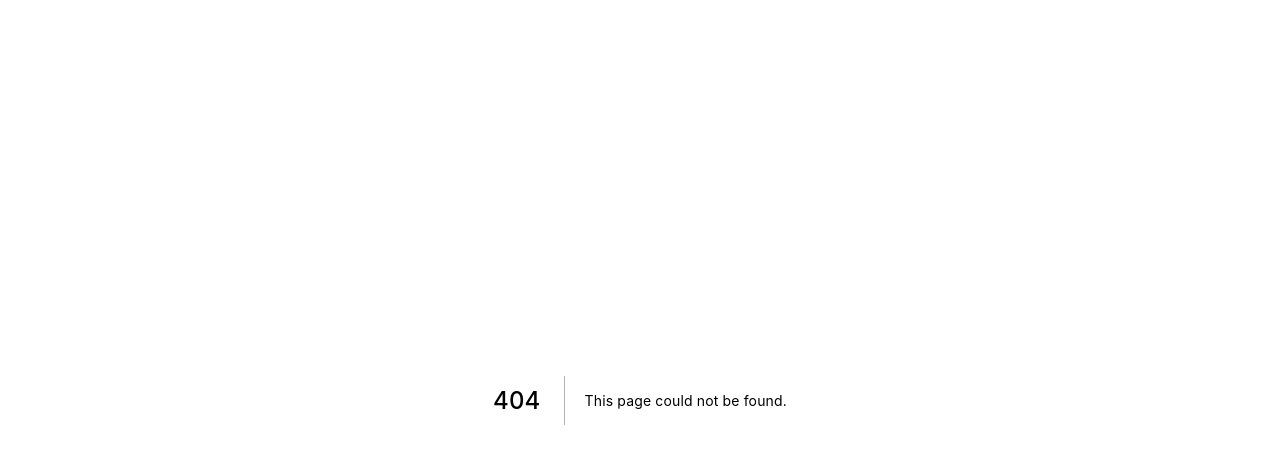
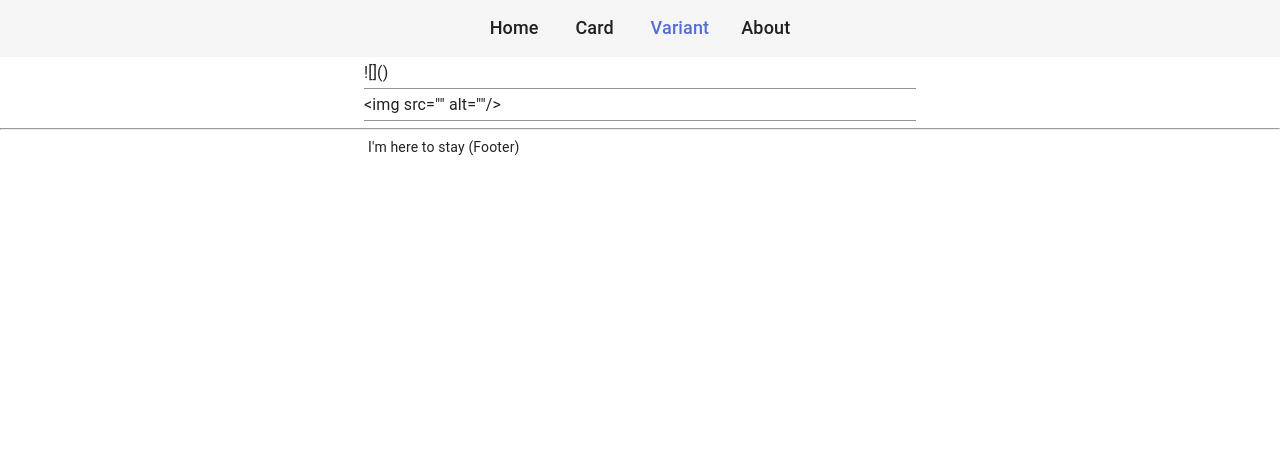
Before and after one commit to hankei6km/image-url-workbench, a Next.js app: page /variant in a window 1280 px wide. Before the commit this address had no page. Shown: the top 464 px of the page. Built offline with nearby package versions, Linux system fonts and the light colour scheme.

Commit message:
Make variant page

```diff
--- a/components/Layout.tsx
+++ b/components/Layout.tsx
@@ -79,6 +79,7 @@ const Layout = ({ children, title = 'This is the default title' }: Props) => {
           {[
             { label: 'Home', href: '/' },
             { label: 'Card', href: '/card_gen' },
+            { label: 'Variant', href: '/variant' },
             { label: 'About', href: '/about' },
           ].map((v, i) => (
             <TabButton {...v} curTab={router.pathname === v.href} key={i} />
--- /dev/null
+++ b/pages/variant.tsx
@@ -0,0 +1,34 @@
+import React, { useState, useContext } from 'react';
+import ReactDomServer from 'react-dom/server';
+import Layout from '../components/Layout';
+import Container from '@material-ui/core/Container';
+import Box from '@material-ui/core/Box';
+import TextField from '@material-ui/core/TextField';
+import PreviewContext from '../components/PreviewContext';
+
+const VariantPage = () => {
+  const previewStateContext = useContext(PreviewContext);
+  //const previewDispatch = useContext(PreviewDispatch);
+  const [value] = useState(`![](${previewStateContext.previewImageUrl})`);
+
+  const imgElement = <img src={previewStateContext.previewImageUrl} alt="" />;
+
+  return (
+    <Layout title="Variant">
+      <Container maxWidth="sm">
+        <Box>
+          <TextField fullWidth multiline value={value} />
+        </Box>
+        <Box>
+          <TextField
+            fullWidth
+            multiline
+            value={ReactDomServer.renderToStaticMarkup(imgElement)}
+          />
+        </Box>
+      </Container>
+    </Layout>
+  );
+};
+
+export default VariantPage;
```
